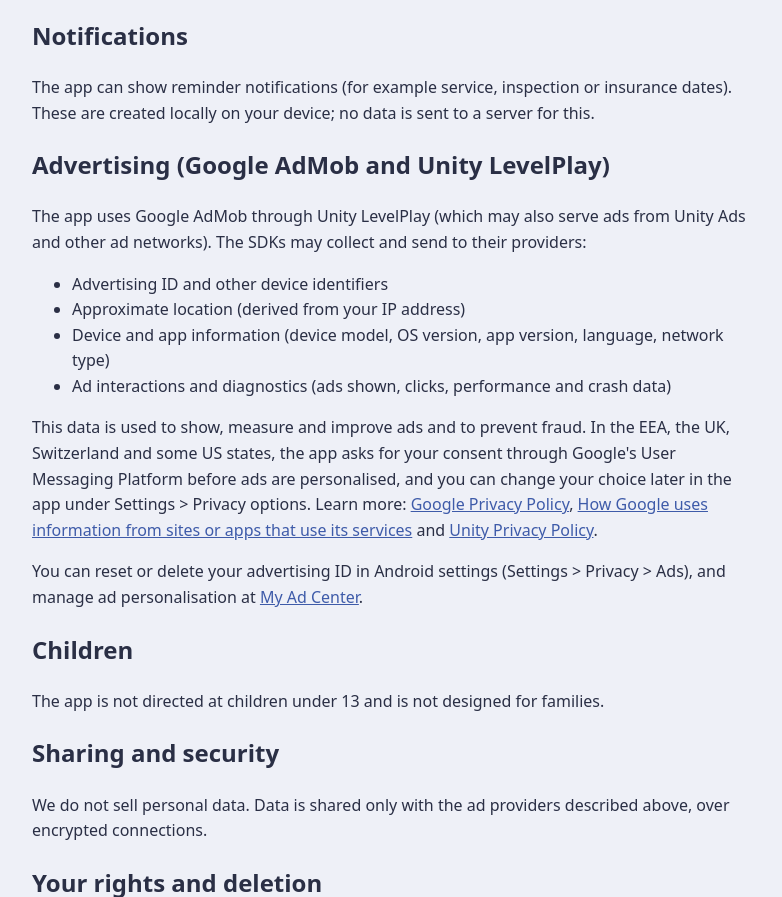
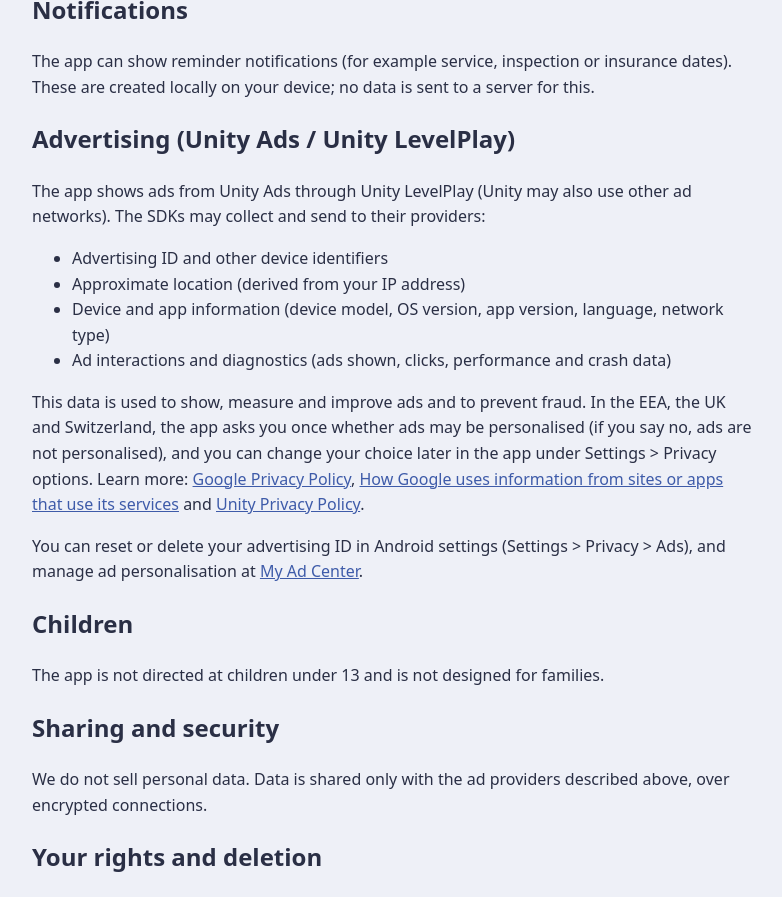
Before and after one commit to hamri0307/hamri0307.github.io, a plain HTML site: page gaugely-privacy.html in a window 1280 px wide. Shown: the part 923-1820 px from the top of the page, without its empty margins (248-1030 px from the left). Drawn offline with Linux system fonts and the light colour scheme.

Commit message:
Add files via upload

```diff
--- a/gaugely-privacy.html
+++ b/gaugely-privacy.html
@@ -9,7 +9,7 @@
 <body>
 <h1>Privacy Policy - Gaugely</h1>
 <p>Last updated: 2026-11-24</p>
-<p>Gaugely: Car Log &amp; Fuel ("the app") is a car logbook app published by Hamri (contact: <a href="mailto:hamri2985@gmail.com">hamri2985@gmail.com</a>). The app is free and is supported by ads (banner and interstitial ads) provided by Google AdMob and Unity LevelPlay. Ads are being added in an upcoming update; this policy already covers them.</p>
+<p>Gaugely: Car Log &amp; Fuel ("the app") is a car logbook app published by Hamri (contact: <a href="mailto:hamri2985@gmail.com">hamri2985@gmail.com</a>). The app is free and is supported by ads (banner and interstitial ads) provided by Unity Ads through Unity LevelPlay.</p>
 
 <h2>Summary</h2>
 <ul>
@@ -31,15 +31,15 @@
 <h2>Notifications</h2>
 <p>The app can show reminder notifications (for example service, inspection or insurance dates). These are created locally on your device; no data is sent to a server for this.</p>
 
-<h2>Advertising (Google AdMob and Unity LevelPlay)</h2>
-<p>The app uses Google AdMob through Unity LevelPlay (which may also serve ads from Unity Ads and other ad networks). The SDKs may collect and send to their providers:</p>
+<h2>Advertising (Unity Ads / Unity LevelPlay)</h2>
+<p>The app shows ads from Unity Ads through Unity LevelPlay (Unity may also use other ad networks). The SDKs may collect and send to their providers:</p>
 <ul>
 <li>Advertising ID and other device identifiers</li>
 <li>Approximate location (derived from your IP address)</li>
 <li>Device and app information (device model, OS version, app version, language, network type)</li>
 <li>Ad interactions and diagnostics (ads shown, clicks, performance and crash data)</li>
 </ul>
-<p>This data is used to show, measure and improve ads and to prevent fraud. In the EEA, the UK, Switzerland and some US states, the app asks for your consent through Google's User Messaging Platform before ads are personalised, and you can change your choice later in the app under Settings &gt; Privacy options. Learn more: <a href="https://policies.google.com/privacy">Google Privacy Policy</a>, <a href="https://policies.google.com/technologies/partner-sites">How Google uses information from sites or apps that use its services</a> and <a href="https://unity.com/legal/privacy-policy">Unity Privacy Policy</a>.</p>
+<p>This data is used to show, measure and improve ads and to prevent fraud. In the EEA, the UK and Switzerland, the app asks you once whether ads may be personalised (if you say no, ads are not personalised), and you can change your choice later in the app under Settings &gt; Privacy options. Learn more: <a href="https://policies.google.com/privacy">Google Privacy Policy</a>, <a href="https://policies.google.com/technologies/partner-sites">How Google uses information from sites or apps that use its services</a> and <a href="https://unity.com/legal/privacy-policy">Unity Privacy Policy</a>.</p>
 <p>You can reset or delete your advertising ID in Android settings (Settings &gt; Privacy &gt; Ads), and manage ad personalisation at <a href="https://myadcenter.google.com">My Ad Center</a>.</p>
 
 <h2>Children</h2>
```
